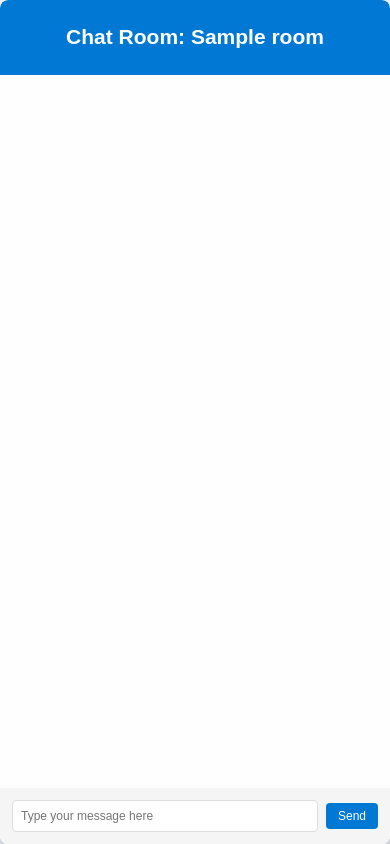
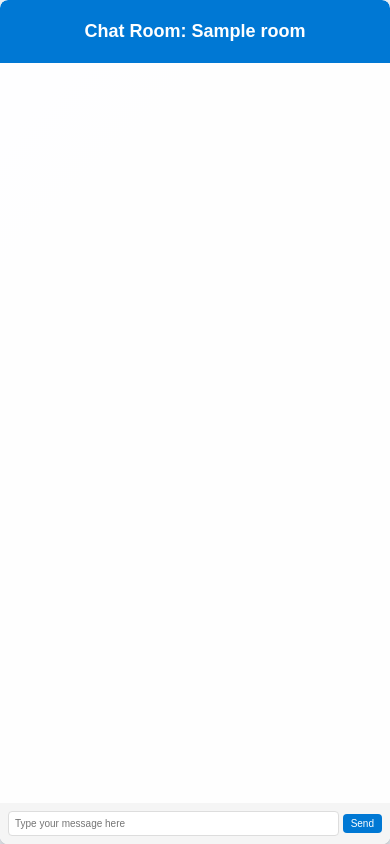
Before and after one commit to 123arv/chatapp, a Flask app: template templates/chat.html in a window 390 px wide. Run offline with Flask 3, Linux system fonts and the light colour scheme; the template is opened without the code that fills it: most values are stand-ins (such as "Sample title", 1, 10 or a date in 2020); some libraries are stand-ins or nearby versions.

Commit message:
Update chat.html

```diff
--- a/templates/chat.html
+++ b/templates/chat.html
@@ -32,11 +32,11 @@
         .chat-header {
             background-color: #0078d4;
             color: white;
-            padding: 12px;
+            padding: 8px; /* Reduced padding */
             text-align: center;
             border-radius: 8px 8px 0 0;
             box-sizing: border-box;
-            font-size: 16px;
+            font-size: 14px; /* Reduced font size */
             overflow: hidden;
             text-overflow: ellipsis;
             white-space: nowrap;
@@ -49,15 +49,17 @@
             overflow-y: auto;
             flex: 1;
             box-sizing: border-box;
-            padding: 10px;
+            padding: 8px; /* Reduced padding */
+            display: flex;
+            flex-direction: column-reverse; /* Keeps latest messages at the bottom */
         }
 
         .message {
-            padding: 8px;
-            margin-bottom: 8px; /* Space between messages */
-            border-radius: 12px;
+            padding: 6px; /* Reduced padding */
+            margin-bottom: 6px; /* Reduced space between messages */
+            border-radius: 8px; /* Reduced border-radius */
             box-sizing: border-box;
-            font-size: 14px;
+            font-size: 12px; /* Reduced font size */
             max-width: 100%;
             word-break: break-word;
             display: block;
@@ -96,21 +98,24 @@
 
         .message-input {
             display: flex;
-            padding: 12px;
+            padding: 8px; /* Reduced padding */
             background-color: #f5f5f5;
             border-radius: 0 0 8px 8px;
             box-sizing: border-box;
             align-items: center;
+            position: absolute; /* Fixed position at bottom */
+            bottom: 0;
+            width: 100%;
         }
 
         .message-input input {
             flex: 1;
-            padding: 10px;
+            padding: 8px; /* Reduced padding */
             border: 1px solid #ddd;
             border-radius: 4px;
-            margin-right: 8px;
+            margin-right: 4px; /* Reduced margin-right */
             outline: none;
-            font-size: 14px;
+            font-size: 12px; /* Reduced font size */
             -webkit-text-size-adjust: 100%; /* Prevent zooming on iOS */
         }
 
@@ -118,10 +123,10 @@
             background-color: #0078d4;
             color: white;
             border: none;
-            padding: 8px 16px;
+            padding: 6px 12px; /* Reduced padding */
             border-radius: 4px;
             cursor: pointer;
-            font-size: 14px;
+            font-size: 12px; /* Reduced font size */
         }
 
         .message-input button:hover {
@@ -131,24 +136,24 @@
         /* Responsive Design for Small Screens */
         @media (max-width: 480px) {
             .chat-header {
-                font-size: 14px;
-                padding: 8px;
+                font-size: 12px; /* Further reduced font size */
+                padding: 6px; /* Further reduced padding */
             }
 
             .message-input input {
-                font-size: 12px;
-                padding: 8px;
+                font-size: 10px; /* Further reduced font size */
+                padding: 6px; /* Further reduced padding */
             }
 
             .message-input button {
-                font-size: 12px;
-                padding: 6px 12px;
+                font-size: 10px; /* Further reduced font size */
+                padding: 4px 8px; /* Further reduced padding */
             }
 
             .message {
-                font-size: 12px;
-                padding: 6px;
-                margin-bottom: 6px; /* Reduced space between messages */
+                font-size: 10px; /* Further reduced font size */
+                padding: 4px; /* Further reduced padding */
+                margin-bottom: 4px; /* Further reduced space between messages */
             }
         }
     </style>
@@ -190,6 +195,7 @@
 
             li.appendChild(document.createTextNode(msg));
             document.getElementById("messages").appendChild(li);
+            document.getElementById("messages").scrollTop = document.getElementById("messages").scrollHeight; // Auto-scroll to latest message
         });
 
         function sendMessage() {
```
